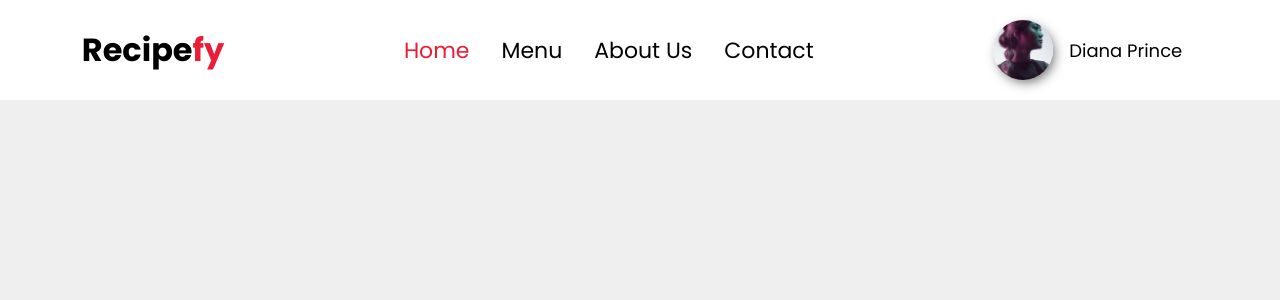
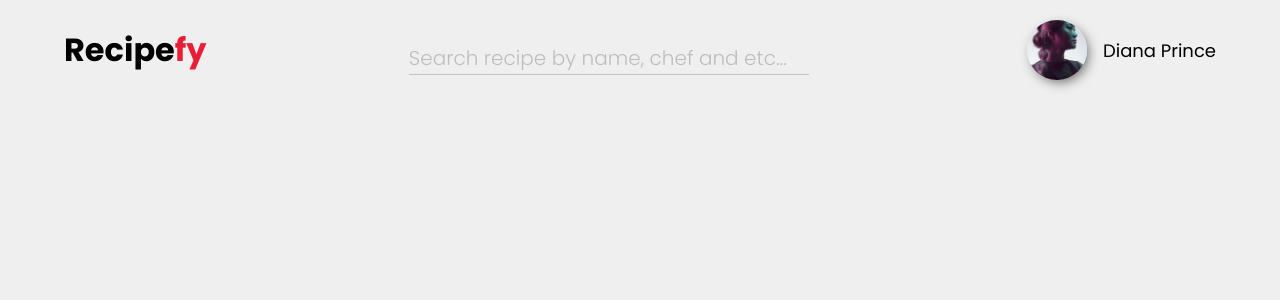
Before and after one commit to LucasAlt40/recipefy, a React (Vite) app: page /menu in a window 1280 px wide. Shown: the top 300 px of the page. Built offline with nearby package versions, Linux system fonts and the light colour scheme.

Commit message:
fixing some components

```diff
--- a/src/components/CommonButton/index.css
+++ b/src/components/CommonButton/index.css
@@ -1,4 +1,4 @@
-button {
+.common-button {
   border-radius: 18px;
   border: none;
   cursor: pointer;
@@ -6,11 +6,11 @@ button {
   cursor: pointer;
 }
 
-button:hover {
+.common-button:hover {
   transform: scale(1.1);
 }
 
-button .icon {
+.common-button .icon {
   margin-right: 1rem;
 }
 
--- a/src/components/CommonButton/index.jsx
+++ b/src/components/CommonButton/index.jsx
@@ -22,7 +22,7 @@ const CommonButton = ({
   };
 
   return (
-    <button className={shadow && "shadow-button"} {...rest} style={style}>
+    <button className={`common-button ${(shadow && "shadow-button")}`} {...rest} style={style}>
       {icon || ""}
       {label}
     </button>
--- a/src/components/CommonInput/index.css
+++ b/src/components/CommonInput/index.css
@@ -5,11 +5,11 @@
   margin: 1rem;
 }
 
-label {
+.input-container label {
   font-size: 20px;
 }
 
-input {
+.input-container input {
   height: 50px;
   width: 100%;
   border-radius: 8px;
@@ -21,16 +21,16 @@ input {
   border: 1px solid grey;
 }
 
-input::placeholder {
+.input-container input::placeholder {
   color: grey;
 }
 
-input:focus {
+.input-container input:focus {
   outline: 2px solid #eb1d36;
   transform: scale(1.05);
   border: none;
 }
 
-input:hover {
+.input-container input:hover {
   transform: scale(1.05);
 }
--- a/src/components/Header/index.css
+++ b/src/components/Header/index.css
@@ -1,4 +1,4 @@
-header {
+header.header-default {
   width: 100%;
   height: 100px;
   display: flex;
@@ -7,69 +7,47 @@ header {
   background: #fff;
 }
 
-header nav ul {
+header.header-default nav ul {
   font-size: 18px;
   display: flex;
 }
 
-header nav ul li {
+header.header-default nav ul li {
   margin: 1rem;
 }
 
-header span {
+header.header-default span {
   color: #eb1d36;
 }
 
-li {
+header.header-default li {
   list-style: none;
   transition: all 0.3s ease-in-out;
 }
 
-li:hover {
+header.header-default li:hover {
   transform: scale(1.2);
 }
 
-a:hover {
+header.header-default a:hover {
   color: #eb1d36;
 }
 
-a#active {
+header.header-default a#active {
   color: #eb1d36;
 }
 
-a {
+header.header-default a {
   color: black;
   font-size: 22px;
   text-decoration: none;
 }
 
-.sign-login {
+header.header-default .sign-login {
   display: flex;
   align-items: center;
 }
 
-.sign-login h3 {
+header.header-default.sign-login h3 {
   margin: 1rem;
 }
-
-.sign-login .avatar {
-  display: flex;
-  justify-content: center;
-  align-items: center;
-}
-
-.sign-login .avatar p {
-  margin: 1rem;
-  font-weight: 500;
-  font-size: 18px;
-}
-
-.sign-login .avatar img {
-  width: 60px;
-  height: 60px;
-  object-fit: cover;
-  border-radius: 100%;
-  -webkit-box-shadow: 3px 4px 12px -2px rgba(102, 102, 102, 1);
-  -moz-box-shadow: 3px 4px 12px -2px rgba(102, 102, 102, 1);
-  box-shadow: 3px 4px 12px -2px rgba(102, 102, 102, 1);
-}
--- a/src/components/Header/index.jsx
+++ b/src/components/Header/index.jsx
@@ -8,9 +8,9 @@ import { Link } from "react-router-dom";
 
 import "./index.css";
 
-const Header = ({ isAuthenticated = false }) => {
+const Header = () => {
   return (
-    <header>
+    <header className="header-default">
       <h1>
         Recipe<span>fy</span>
       </h1>
@@ -34,8 +34,6 @@ const Header = ({ isAuthenticated = false }) => {
       </nav>
 
       <div className="sign-login">
-        {!isAuthenticated && (
-          <>
         <Link to="/sign">
           <CommonButton
             label={"Sign in"}
@@ -48,14 +46,6 @@ const Header = ({ isAuthenticated = false }) => {
         <h3>
           BR <span> | </span> EN
         </h3>
-          </>
-        )}
-        {isAuthenticated && (
-          <div className="avatar">
-            <img src={profileIcon} alt="profile icon" />
-            <p>Diana Prince</p>
-          </div>
-        )}
       </div>
     </header>
   );
--- /dev/null
+++ b/src/components/MenuHeader/index.css
@@ -0,0 +1,55 @@
+.header-menu {
+  display: flex;
+  justify-content: space-between;
+  align-items: center;
+  width: 100%;
+  height: 100px;
+}
+
+.header-menu span {
+  color: #eb1d36;
+}
+
+.header-menu h1, .avatar {
+  margin: 0 4rem;
+}
+
+.avatar {
+  display: flex;
+  justify-content: center;
+  align-items: center;
+}
+
+.avatar img {
+  margin: 1rem;
+  width: 60px;
+  height: 60px;
+  object-fit: cover;
+  border-radius: 100%;
+  -webkit-box-shadow: 3px 4px 12px -2px rgba(102, 102, 102, 1);
+  -moz-box-shadow: 3px 4px 12px -2px rgba(102, 102, 102, 1);
+  box-shadow: 3px 4px 12px -2px rgba(102, 102, 102, 1);
+}
+
+.avatar p {
+  font-weight: 500;
+  font-size: 18px;
+}
+
+.header-menu .search-input input {
+  width: 400px;
+  height: 50px;
+  font-size: 20px;
+  padding: 1rem 0 0 0;
+  font-weight: 100;
+  opacity: 0.4;
+  border: none;
+  border-bottom: 1px grey solid;
+  outline: none;
+  background: none;
+}
+
+.header-menu .search-input input:focus {
+  opacity: 1;
+  font-weight: 500;
+}
--- /dev/null
+++ b/src/components/MenuHeader/index.jsx
@@ -0,0 +1,23 @@
+import "./index.css";
+import profileIcon from "../../assets/profile.jpg";
+
+const MenuHeader = () => {
+  return (
+    <header className="header-menu">
+      <h1>
+        Recipe<span>fy</span>
+      </h1>
+
+      <div className="search-input">
+        <input type="text" placeholder="Search recipe by name, chef and etc..."/>
+      </div>
+
+      <div className="avatar">
+        <img src={profileIcon} alt="profile icon" />
+        <p>Diana Prince</p>
+      </div>
+    </header>
+  );
+};
+
+export default MenuHeader;
--- a/src/pages/Menu/index.jsx
+++ b/src/pages/Menu/index.jsx
@@ -1,10 +1,11 @@
 import Header from "../../components/Header";
+import MenuHeader from "../../components/MenuHeader";
 
 const Menu = () => {
   return (
     <>
       <main>
-        <Header isAuthenticated={true}/>
+        <MenuHeader />
       </main>
     </>
   );
```
Lines whose indentation alone changed are shown as unchanged.
